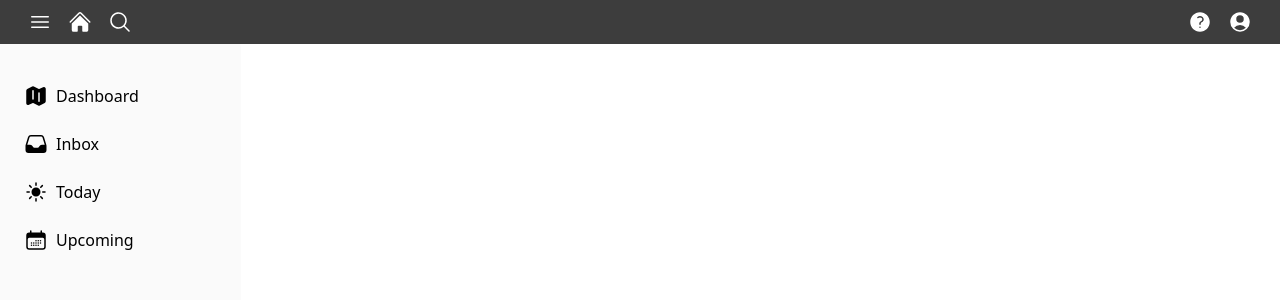
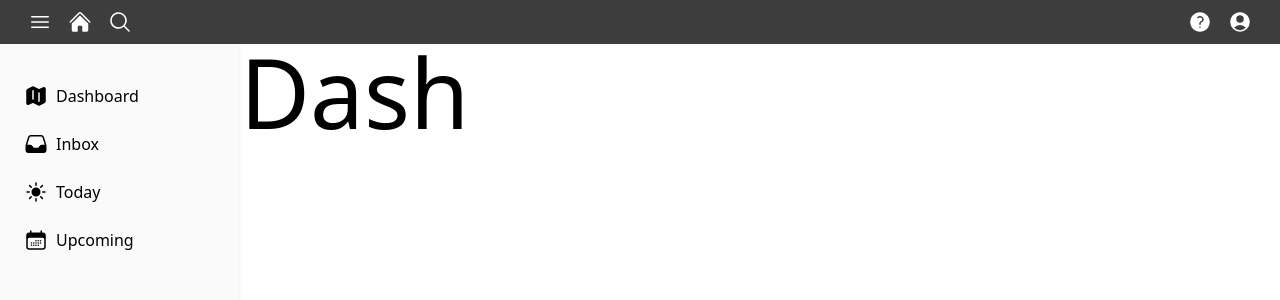
Before and after one commit to Ari-Jackson/gamified-habit-app-v2, a React (Vite) app: page / in a window 1280 px wide. Shown: the top 300 px of the page. Built offline with nearby package versions, Linux system fonts and the light colour scheme.

Commit message:
Creates begining page views with routing

```diff
--- a/src/App.jsx
+++ b/src/App.jsx
@@ -1,14 +1,32 @@
 import Header from "./components/common/Header";
 import SideNav from "./components/common/SideNav";
 import { useState } from "react";
+import { Route, BrowserRouter, Routes } from "react-router-dom";
+import Dashboard from "./pages/Dashboard/Dashboard";
+import Inbox from "./pages/Inbox/Inbox";
+import Today from "./pages/Today/Today";
+import Upcoming from "./pages/Upcoming/Upcoming";
+import PageWrapper from "./components/common/PageWrapper";
 
 function App() {
   const [open, setOpen] = useState(true);
 
   return (
     <>
-      <Header setOpen={setOpen} open={open} />
-      <SideNav open={open} />
+      <BrowserRouter>
+        <Header setOpen={setOpen} open={open} />
+        <SideNav open={open} />
+        <main>
+          <PageWrapper open={open}>
+            <Routes>
+              <Route path="/" element={<Dashboard />} />
+              <Route path="/inbox" element={<Inbox />} />
+              <Route path="/today" element={<Today />} />
+              <Route path="/upcoming" element={<Upcoming />} />
+            </Routes>
+          </PageWrapper>
+        </main>
+      </BrowserRouter>
     </>
   );
 }
--- a/src/components/common/Header.jsx
+++ b/src/components/common/Header.jsx
@@ -9,7 +9,7 @@ import {
 export default function Header({ setOpen, open }) {
   const handleCick = () => setOpen(!open);
   return (
-    <header className="bg-primary nav-height w-full flex justify-between px-5 box-border">
+    <header className="bg-primary fixed top-0 h-11 w-full flex justify-between px-5 box-border">
       <div className="flex items-center">
         <Bars3Icon className="top-nav-icon" onClick={handleCick} />
         <HomeIcon className="top-nav-icon" />
--- /dev/null
+++ b/src/components/common/PageWrapper.jsx
@@ -0,0 +1,13 @@
+export default function PageWrapper({ open, children }) {
+  return (
+    <>
+      <div
+        className={`side-nav-height duration-500 ${
+          open ? "main-width" : "w-full"
+        } fixed right-0 bottom-0 shadow-sm`}
+      >
+        {children}
+      </div>
+    </>
+  );
+}
--- a/src/components/common/SideNav.jsx
+++ b/src/components/common/SideNav.jsx
@@ -4,6 +4,7 @@ import {
   SunIcon,
   CalendarDaysIcon,
 } from "@heroicons/react/24/solid";
+import { Link } from "react-router-dom";
 
 export default function SideNav({ open }) {
   return (
@@ -14,22 +15,30 @@ export default function SideNav({ open }) {
         } bg-secondary fixed left-0 bottom-0 shadow-sm`}
       >
         <div className="flex flex-col w-full px-4 pt-9 space-y-4">
+          <Link to="/">
             <div className="duration-300 relative h-8 flex items-center space-x-2 cursor-pointer rounded-md hover:bg-primary hover:text-white pl-2">
               <MapIcon className="w-6" />
               <p className={`${!open && "opacity-0"}`}>Dashboard</p>
             </div>
+          </Link>
+          <Link to="/inbox">
             <div className="duration-300 relative h-8 flex items-center space-x-2 cursor-pointer rounded-md hover:bg-primary hover:text-white pl-2">
               <InboxIcon className="w-6" />
               <p className={`${!open && "opacity-0"}`}>Inbox</p>
             </div>
+          </Link>
+          <Link to="/today">
             <div className="duration-300 relative h-8 flex items-center space-x-2 cursor-pointer rounded-md hover:bg-primary hover:text-white pl-2">
               <SunIcon className="w-6" />
               <p className={`${!open && "opacity-0"}`}>Today</p>
             </div>
+          </Link>
+          <Link to="/upcoming">
             <div className="duration-300  relative h-8 flex items-center space-x-2 cursor-pointer rounded-md hover:bg-primary hover:text-white pl-2">
               <CalendarDaysIcon className="w-6" />
               <p className={`${!open && "opacity-0"}`}>Upcoming</p>
             </div>
+          </Link>
         </div>
       </div>
     </>
--- a/src/index.css
+++ b/src/index.css
@@ -15,4 +15,7 @@
   .side-nav-height {
     height: calc(100vh - theme(height.11));
   }
+  .main-width {
+    width: calc(100% - theme(width.60));
+  }
 }
--- /dev/null
+++ b/src/pages/Dashboard/Dashboard.jsx
@@ -0,0 +1,7 @@
+export default function Dashboard() {
+  return (
+    <>
+      <h1 className=" text-8xl text-black">Dash</h1>
+    </>
+  );
+}
--- /dev/null
+++ b/src/pages/Inbox/Inbox.jsx
@@ -0,0 +1,7 @@
+export default function Inbox() {
+  return (
+    <>
+      <h1>Inbox</h1>
+    </>
+  );
+}
--- /dev/null
+++ b/src/pages/Today/Today.jsx
@@ -0,0 +1,7 @@
+export default function Today() {
+  return (
+    <>
+      <h1>Today</h1>
+    </>
+  );
+}
--- /dev/null
+++ b/src/pages/Upcoming/Upcoming.jsx
@@ -0,0 +1,7 @@
+export default function Upcoming() {
+  return (
+    <>
+      <h1>Upcoming</h1>
+    </>
+  );
+}
```
Lines whose indentation alone changed are shown as unchanged.
